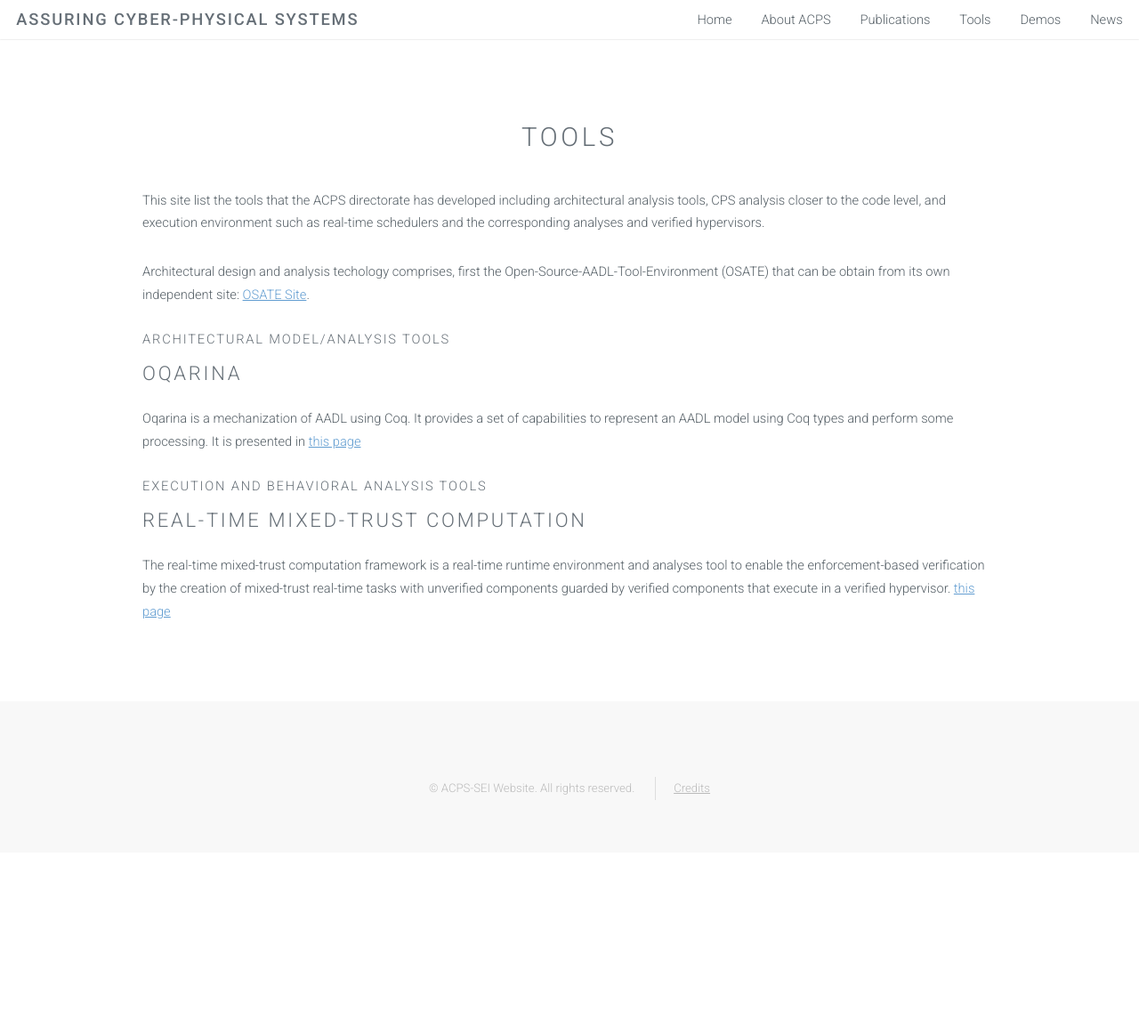
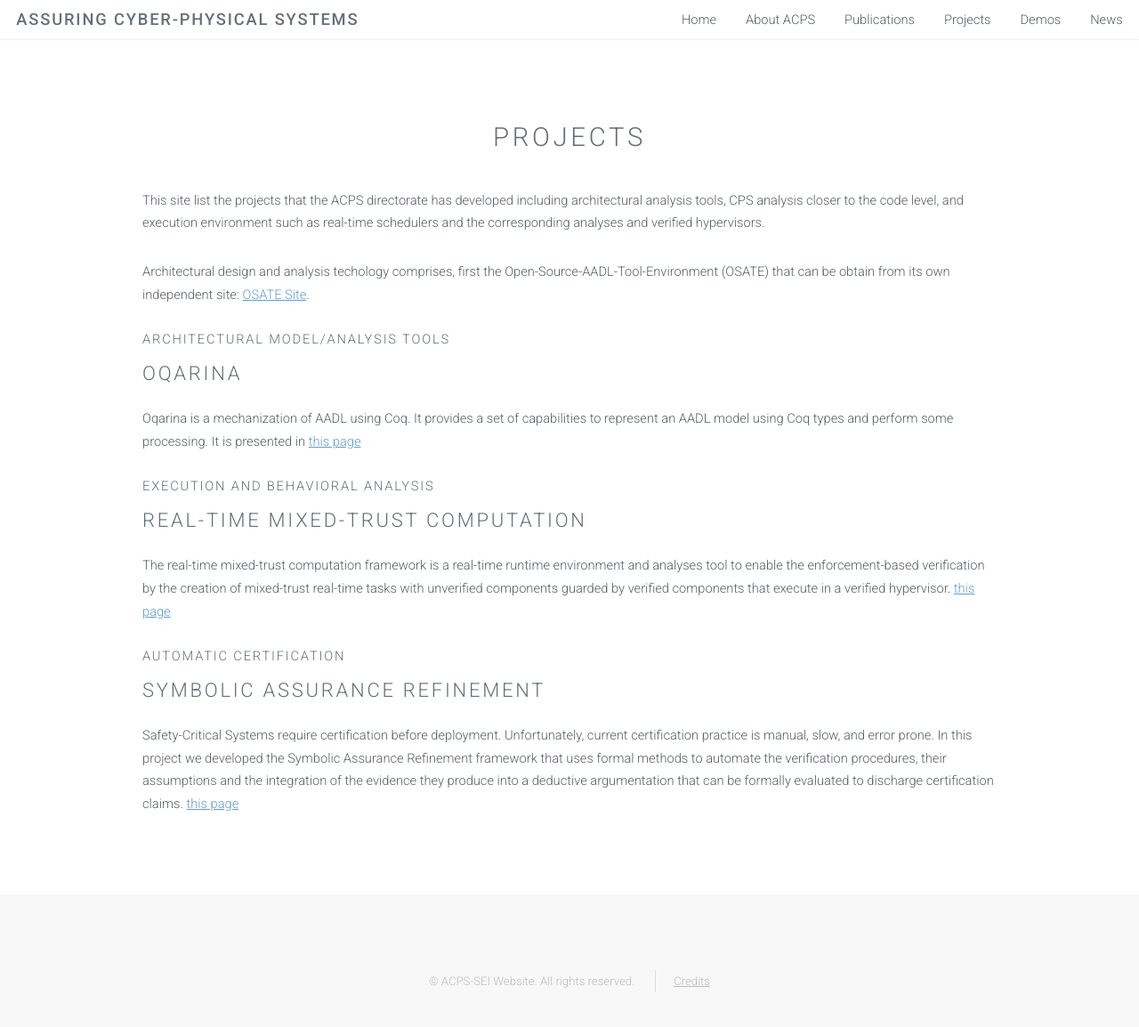
Before and after one commit to ACPS-SEI/acps-sei.github.io, a Jekyll site: the page built from tools.md, in a window 1280 px wide and 1174 px high. Shown: the top 1154 px of the window at 89% size. Built offline with Jekyll 4.4.1, drawn with Linux system fonts in a browser that asks for light colours.

Commit message:
added the ETMAC SAR project

```diff
--- a/_includes/header.html
+++ b/_includes/header.html
@@ -6,7 +6,7 @@
             <li><a href="{{ site.baseurl }}/">Home</a></li>
             <li><a class="page-link" href="{{ site.baseurl}}/about.html">About ACPS</a></li>
             <li><a class="page-link" href="{{ site.baseurl}}/publis.html">Publications</a></li>
-            <li><a class="page-link" href="{{ site.baseurl}}/tools.html">Tools</a></li>
+            <li><a class="page-link" href="{{ site.baseurl}}/tools.html">Projects</a></li>
             <li><a class="page-link" href="{{ site.baseurl}}/demos.html">Demos</a></li>
             <li><a class="page-link" href="{{ site.baseurl}}/news.html">News</a></li>
           </ul>
--- a/tools.md
+++ b/tools.md
@@ -1,9 +1,9 @@
 ---
 layout: post
-title: Tools
+title: Projects
 ---
 
-This site list the tools that the ACPS directorate has developed including architectural analysis tools, CPS analysis closer to the code level, and execution environment such as real-time schedulers and the corresponding analyses and verified hypervisors.
+This site list the projects that the ACPS directorate has developed including architectural analysis tools, CPS analysis closer to the code level, and execution environment such as real-time schedulers and the corresponding analyses and verified hypervisors.
 
  Architectural design and analysis techology comprises, first the Open-Source-AADL-Tool-Environment (OSATE) that can be obtain from its own independent site: [OSATE Site](https://osate.org).
 
@@ -13,8 +13,14 @@
 
 Oqarina is a mechanization of AADL using Coq. It provides a set of capabilities to represent an AADL model using Coq types and perform some processing. It is presented in [this page](tools/oqarina)
 
-# Execution and Behavioral Analysis tools
+# Execution and Behavioral Analysis
 
 ## Real-Time Mixed-Trust Computation
 
 The real-time mixed-trust computation framework is a real-time runtime environment and analyses tool to enable the enforcement-based verification by the creation of mixed-trust real-time tasks with unverified components guarded by verified components that execute in a verified hypervisor. [this page](tools/mixed-trust)
+
+# Automatic Certification
+
+## Symbolic Assurance Refinement
+
+Safety-Critical Systems require certification before deployment. Unfortunately, current certification practice is manual, slow, and error prone. In this project we developed the Symbolic Assurance Refinement framework that uses formal methods to automate the verification procedures, their assumptions and the integration of the evidence they produce into a deductive argumentation that can be formally evaluated to discharge certification claims.  [this page](tools/sar)
```
Also changed, not shown: tools/sar.md (added, +71 -0 lines), tools/images/analysis-contracts.png (added), tools/images/argumentation.png (added), tools/images/asynchrony.png (added), tools/images/encoding.png (added).
